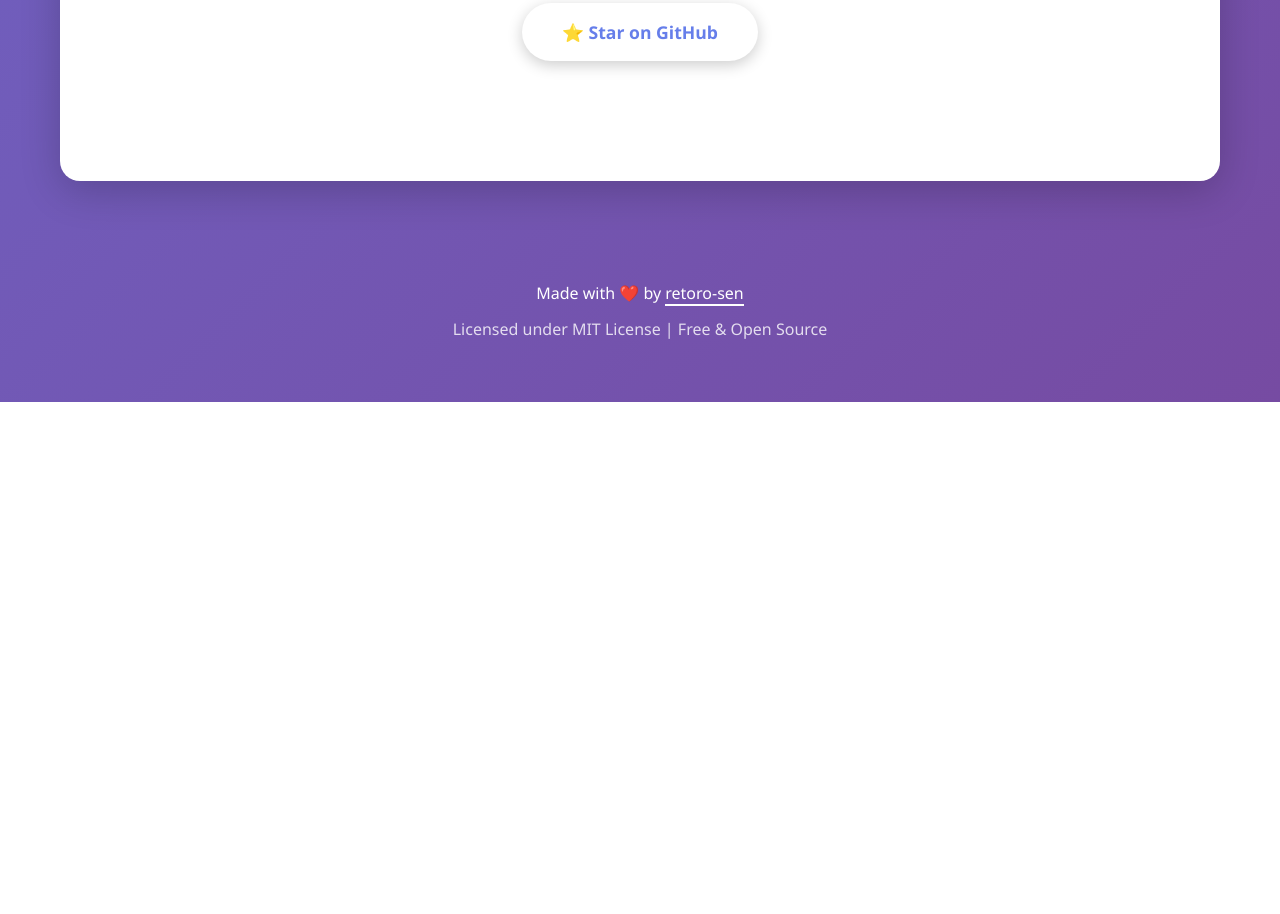
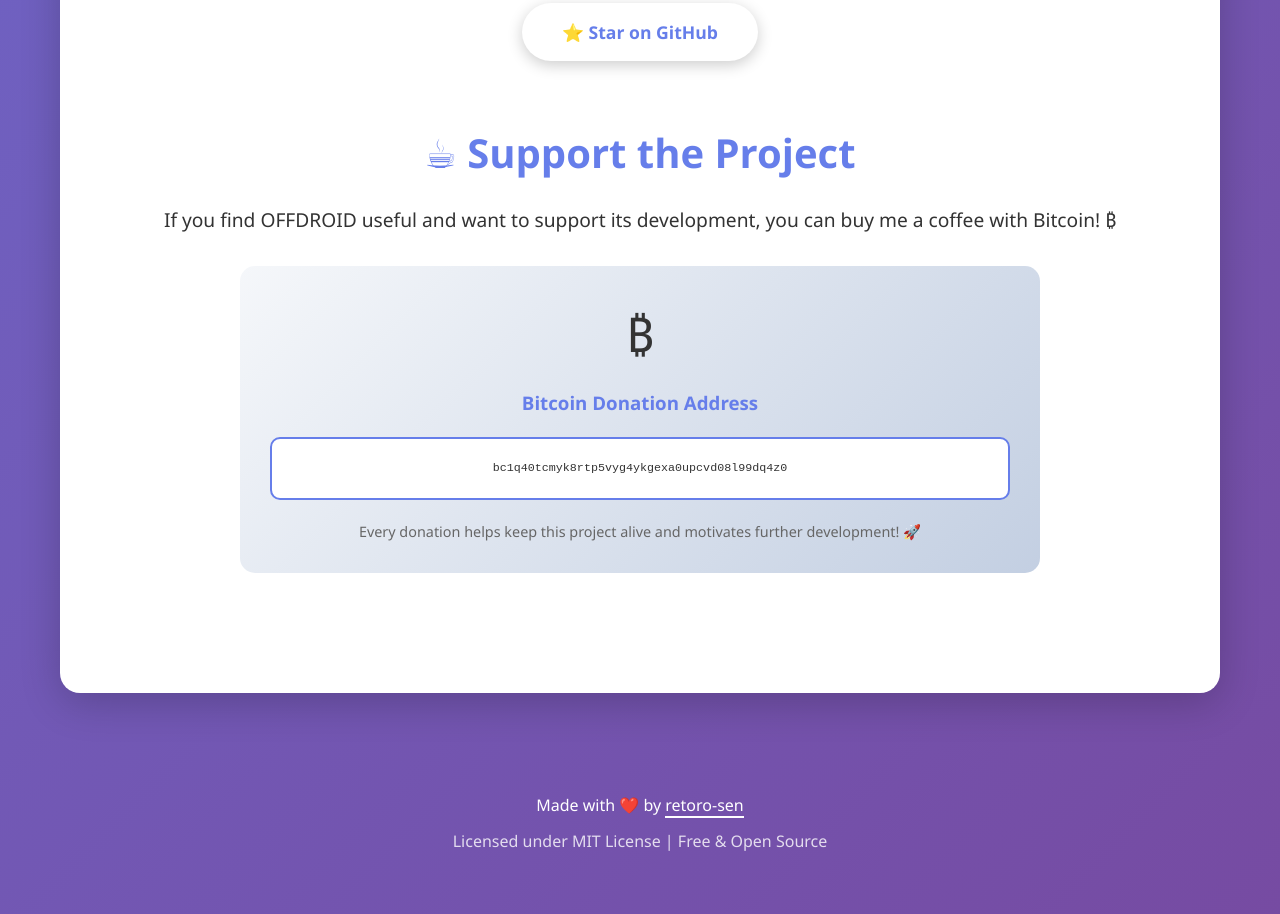
Before and after one commit to retoro-sen/offdroid_update_manager, a plain HTML site: page docs/index.html in a window 1280 px wide. Shown: the part 3039-3953 px from the top of the page. Before the commit the page ends 3441 px from the top, so only its background shows below. Drawn offline with Linux system fonts and the light colour scheme.

Commit message:
Add files via upload

```diff
--- a/docs/index.html
+++ b/docs/index.html
@@ -399,6 +399,26 @@ Installing updates...
                     </a>
                 </div>
             </section>
+
+            <section>
+                <h2>☕ Support the Project</h2>
+                <p style="text-align: center; font-size: 1.2em; margin: 20px 0;">
+                    If you find OFFDROID useful and want to support its development,
+                    you can buy me a coffee with Bitcoin! ₿
+                </p>
+                <div style="background: linear-gradient(135deg, #f5f7fa 0%, #c3cfe2 100%); padding: 30px; border-radius: 15px; max-width: 800px; margin: 30px auto;">
+                    <div style="text-align: center;">
+                        <div style="font-size: 3em; margin-bottom: 15px;">₿</div>
+                        <h3 style="color: #667eea; margin-bottom: 20px;">Bitcoin Donation Address</h3>
+                        <div style="background: white; padding: 20px; border-radius: 10px; word-break: break-all; font-family: monospace; font-size: 0.9em; color: #333; border: 2px solid #667eea;">
+                            bc1q40tcmyk8rtp5vyg4ykgexa0upcvd08l99dq4z0
+                        </div>
+                        <p style="margin-top: 20px; color: #666; font-size: 0.9em;">
+                            Every donation helps keep this project alive and motivates further development! 🚀
+                        </p>
+                    </div>
+                </div>
+            </section>
         </div>
 
         <footer>
```
